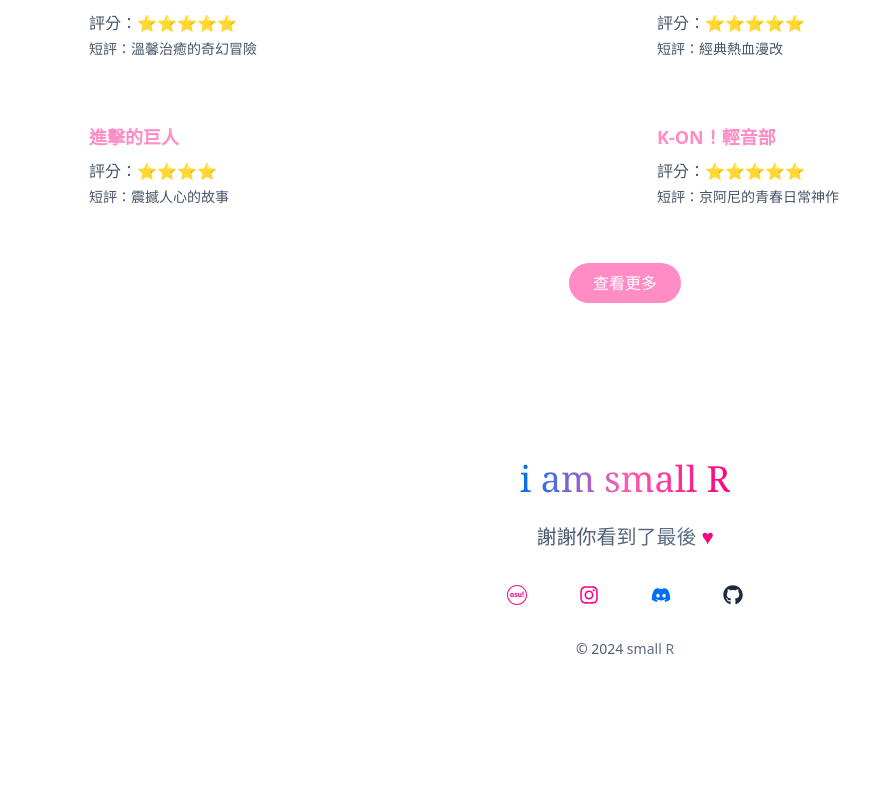
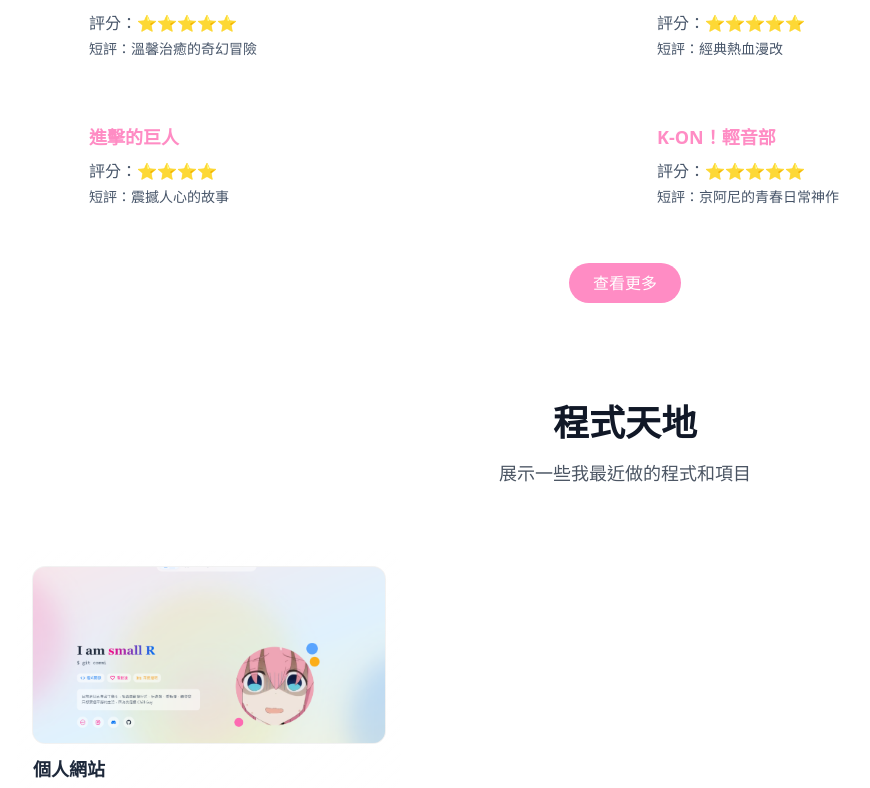
Before and after one commit to MapleML/about-ML, a Next.js app: page / in a window 1280 px wide. Shown: the part 2005-2793 px from the top of the page, without its empty margins (15-885 px from the left). Before the commit the page ends 2712 px from the top, so only its background shows below. Built offline with nearby package versions, Linux system fonts and the light colour scheme.

Commit message:
added Code

```diff
--- a/app/page.tsx
+++ b/app/page.tsx
@@ -3,6 +3,7 @@
 
 import About from "@/components/sections/About";
 import Anime from "@/components/sections/Anime";
+import Code from "@/components/sections/Code";
 import Footer from "@/components/sections/Footer";
 import Hero from "@/components/sections/Hero";
 
@@ -12,6 +13,7 @@
       <Hero />
       <About />
       <Anime />
+      <Code />
       <Footer />
     </>
   );
--- /dev/null
+++ b/components/cards/PreviewCard.tsx
@@ -0,0 +1,146 @@
+"use client";
+
+import Image from "next/image";
+import Link from "next/link";
+import React, { useState } from "react";
+
+interface PreviewCardProps {
+  title: string;
+  description?: string;
+  imageSrc: string;
+  imageAlt?: string;
+  techStack?: { icon: React.ReactNode; label: string }[];
+  actions?: { icon?: React.ReactNode; label: string; href: string }[];
+  className?: string;
+}
+
+export default function PreviewCard({
+  title,
+  description,
+  imageSrc,
+  imageAlt = "",
+  techStack = [],
+  actions = [],
+  className = "",
+}: PreviewCardProps) {
+  const [isPreviewOpen, setIsPreviewOpen] = useState(false);
+
+  return (
+    <>
+      <article
+        className={`group relative overflow-hidden rounded-2xl bg-gradient-to-br from-white/50 via-white/40 to-white/30 p-4 backdrop-blur-sm transition-all hover:from-white/60 hover:via-white/50 hover:to-white/40 ${className}`}
+      >
+        {/* 主圖預覽 */}
+        <div
+          className="group/image relative mb-3 aspect-[2/1] cursor-zoom-in overflow-hidden rounded-xl bg-gradient-to-br from-black/5 to-black/10 ring-1 ring-black/5"
+          onClick={() => setIsPreviewOpen(true)}
+        >
+          <Image src={imageSrc} alt={imageAlt} fill className="object-cover" />
+          {/* 添加點擊提示 */}
+          <div className="absolute inset-0 flex items-center justify-center bg-black/0 opacity-0 transition-all duration-300 group-hover/image:bg-black/20 group-hover/image:opacity-100">
+            <svg
+              className="size-8 text-white"
+              fill="none"
+              viewBox="0 0 24 24"
+              stroke="currentColor"
+            >
+              <path
+                strokeLinecap="round"
+                strokeLinejoin="round"
+                strokeWidth={2}
+                d="M21 21l-6-6m2-5a7 7 0 11-14 0 7 7 0 0114 0zM10 7v6m3-3H7"
+              />
+            </svg>
+          </div>
+        </div>
+
+        {/* 內容區域 */}
+        <div className="space-y-2.5">
+          {/* 標題和描述 */}
+          <div className="space-y-1">
+            <h2 className="text-lg font-bold text-neutral-800">{title}</h2>
+            {description && (
+              <p className="line-clamp-2 text-sm text-neutral-600">
+                {description}
+              </p>
+            )}
+          </div>
+
+          {/* 底部工具列 */}
+          <div className="flex items-center justify-between">
+            <div className="flex -space-x-2">
+              {techStack.map((tech, index) => (
+                <div
+                  key={index}
+                  className="relative flex size-7 items-center justify-center rounded-full border-2 border-white bg-white text-sm shadow-sm"
+                  title={tech.label}
+                >
+                  {tech.icon}
+                </div>
+              ))}
+            </div>
+
+            <div className="flex gap-2">
+              {actions.map((action, index) => (
+                <Link
+                  key={index}
+                  href={action.href}
+                  target="_blank"
+                  rel="noopener noreferrer"
+                  className="flex size-7 items-center justify-center rounded-full border-2 border-white bg-gradient-to-br from-white/80 to-white/60 text-sm text-neutral-600 shadow-sm transition-colors hover:text-neutral-800"
+                >
+                  {action.icon}
+                </Link>
+              ))}
+            </div>
+          </div>
+        </div>
+      </article>
+
+      {/* 圖片預覽模態框 */}
+      {isPreviewOpen && (
+        <div
+          className="fixed inset-0 z-50 flex flex-col bg-black/95"
+          onClick={() => setIsPreviewOpen(false)}
+        >
+          {/* 頂部導航欄 */}
+          <div className="flex h-16 items-center px-6">
+            <button
+              className="flex items-center gap-2 text-white/80 transition-colors hover:text-white"
+              onClick={() => setIsPreviewOpen(false)}
+            >
+              <svg
+                className="size-5"
+                fill="none"
+                viewBox="0 0 24 24"
+                stroke="currentColor"
+              >
+                <path
+                  strokeLinecap="round"
+                  strokeLinejoin="round"
+                  strokeWidth={2}
+                  d="M10 19l-7-7m0 0l7-7m-7 7h18"
+                />
+              </svg>
+              <span>Back</span>
+            </button>
+          </div>
+
+          {/* 圖片容器 */}
+          <div className="flex flex-1 items-center justify-center p-8">
+            <div className="relative max-h-full max-w-full overflow-hidden rounded-xl">
+              <Image
+                src={imageSrc}
+                alt={imageAlt}
+                width={1200}
+                height={675}
+                className="size-auto"
+                quality={100}
+              />
+            </div>
+          </div>
+        </div>
+      )}
+    </>
+  );
+}
--- a/components/sections/Code.tsx
+++ b/components/sections/Code.tsx
@@ -1,8 +1,75 @@
 // components/sections/Code.tsx
+"use client";
+
+import { FaGithub, FaGlobe } from "react-icons/fa";
+import {
+  SiNextdotjs,
+  SiReact,
+  SiTailwindcss,
+  SiTypescript,
+} from "react-icons/si";
+
+import PreviewCard from "../cards/PreviewCard";
+
 export default function Code() {
+  const projects = [
+    {
+      title: "個人網站",
+      description:
+        "我的個人網站，使用 Next.js 15 App Router 和 Tailwind CSS 構建。",
+      imageSrc: "/Projects/Project1.png",
+      imageAlt: "Portfolio Website Preview",
+      techStack: [
+        {
+          icon: <SiNextdotjs className="size-4" />,
+          label: "Next.js",
+        },
+        {
+          icon: <SiReact className="size-4 text-[#61DAFB]" />,
+          label: "React",
+        },
+        {
+          icon: <SiTypescript className="size-4 text-[#3178C6]" />,
+          label: "TypeScript",
+        },
+        {
+          icon: <SiTailwindcss className="size-4 text-[#06B6D4]" />,
+          label: "Tailwind CSS",
+        },
+      ],
+      actions: [
+        {
+          icon: <FaGithub className="size-4" />,
+          label: "Source",
+          href: "https://github.com/yourusername/portfolio",
+        },
+        {
+          icon: <FaGlobe className="size-4" />,
+          label: "Live",
+          href: "https://your-portfolio.com",
+        },
+      ],
+    },
+  ];
+
   return (
-    <section id="code" className="min-h-screen py-6">
-      <h1>code</h1>
+    <section id="code" className="min-h-screen">
+      <div className="container mx-auto px-4 sm:px-6 lg:px-8">
+        <div className="mb-16 text-center">
+          <h2 className="mb-4 text-4xl font-bold text-gray-900">程式天地</h2>
+          <p className="mx-auto max-w-2xl text-lg text-gray-600">
+            展示一些我最近做的程式和項目
+          </p>
+        </div>
+
+        <div className="grid gap-8 md:grid-cols-2 lg:grid-cols-3">
+          {projects.map((project, index) => (
+            <div key={index}>
+              <PreviewCard {...project} />
+            </div>
+          ))}
+        </div>
+      </div>
     </section>
   );
 }
--- a/constants/index.ts
+++ b/constants/index.ts
@@ -32,12 +32,12 @@
     label: "動漫天地",
     id: "anime",
   },
-  /* {
+  {
     icon: Code,
     size: 20,
     label: "程式天地",
     id: "code",
-  }, */
+  },
 ];
 
 export const socialLinks = [
```
Also changed, not shown: public/Projects/Project1.png (added).
